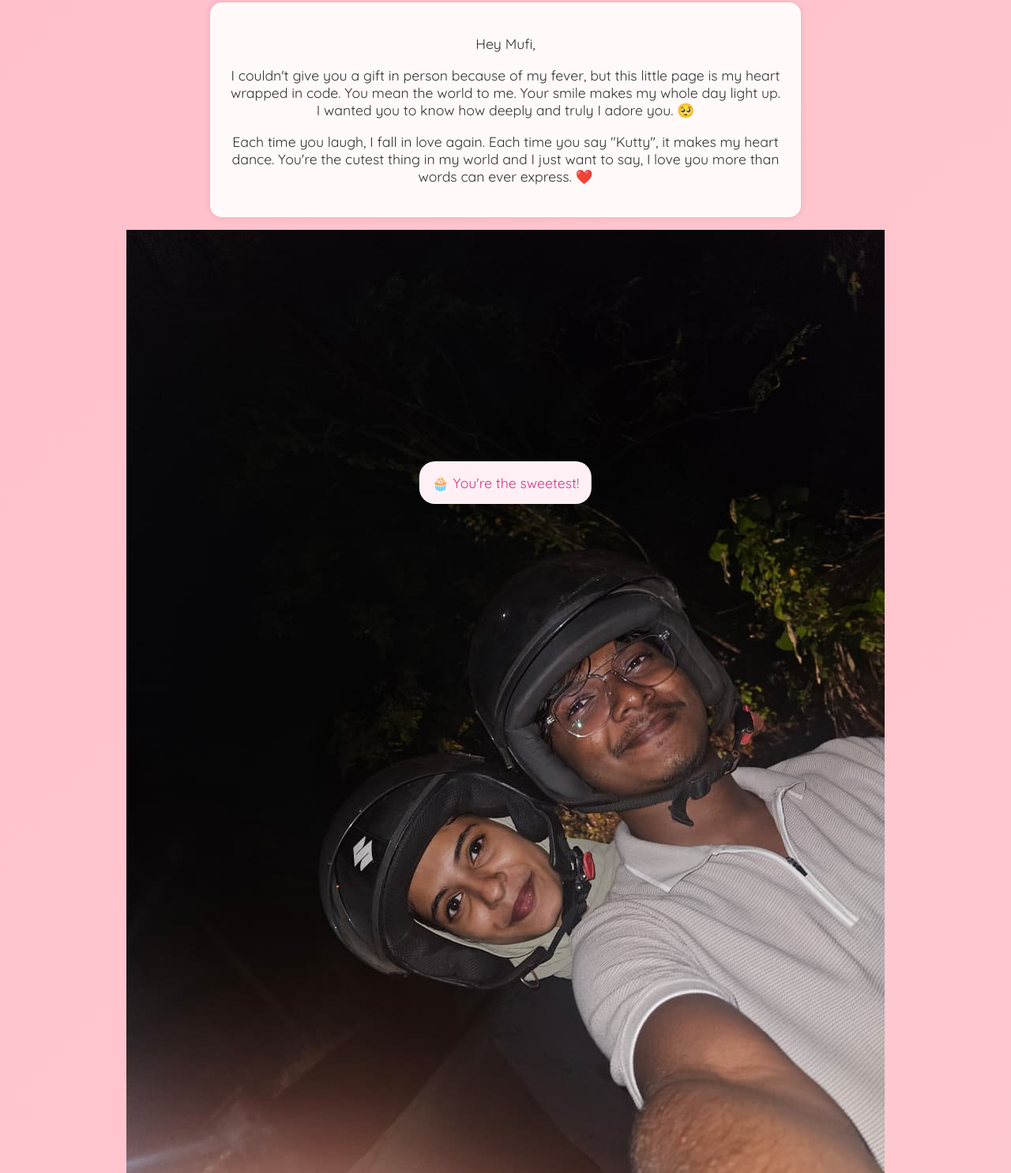
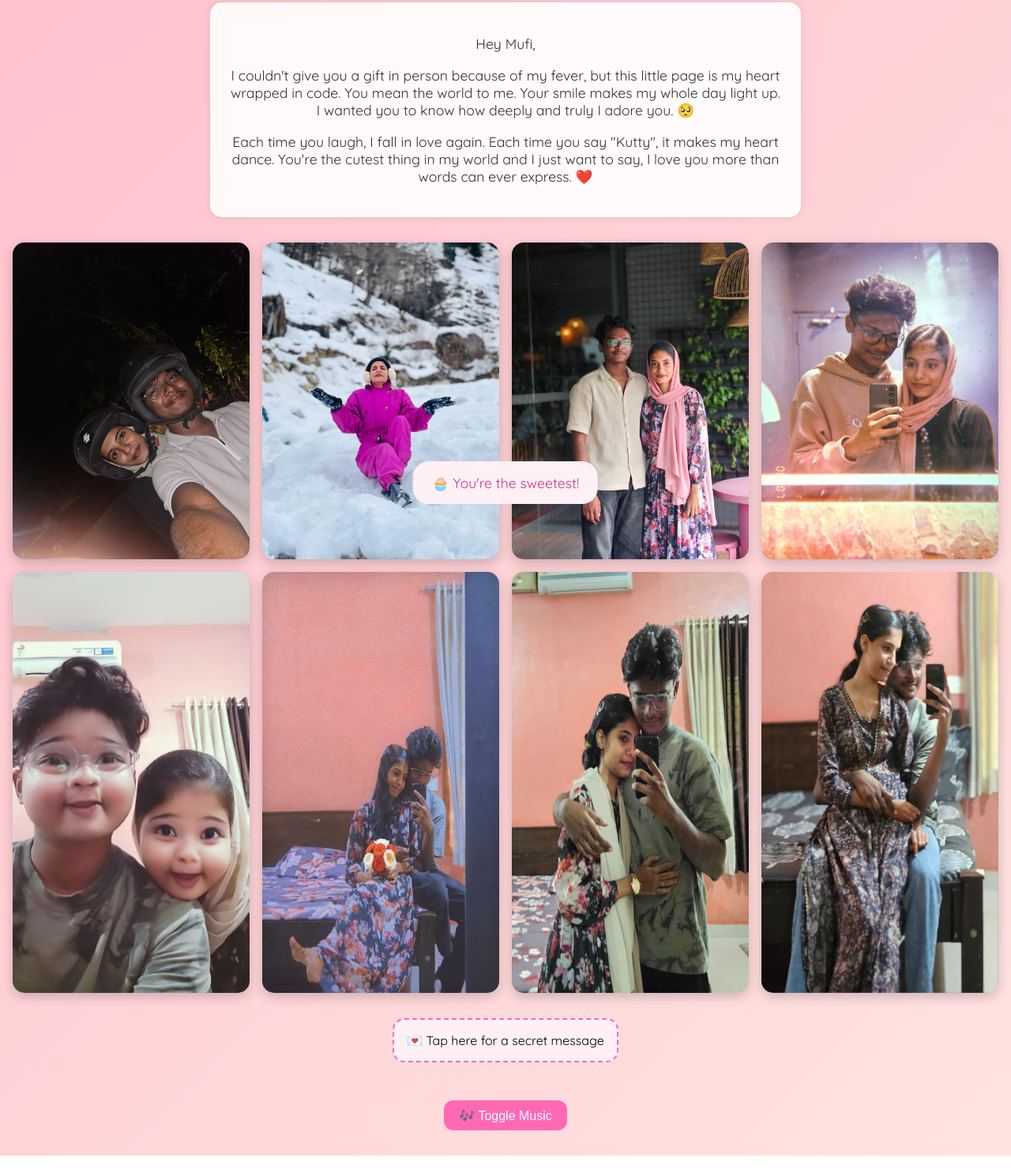
Before and after one commit to sahis5/mufi-kutty-love, a plain HTML site: page index.html in a window 1280 px wide. Shown: the part 142-1627 px from the top of the page at 79% size. After the commit the page ends 1605 px from the top, so only its background shows below. Drawn offline with Linux system fonts and the light colour scheme.

Commit message:
index.html

```diff
--- a/index.html
+++ b/index.html
@@ -5,7 +5,6 @@
   <meta charset="UTF-8" />
   <meta name="viewport" content="width=device-width, initial-scale=1.0" />
   <title>Mufi Kutty 💖</title>
-  <link rel="preconnect" href="https://fonts.googleapis.com">
   <link href="https://fonts.googleapis.com/css2?family=Pacifico&family=Quicksand&display=swap" rel="stylesheet">
   <style>
     body {
@@ -17,14 +16,14 @@
 
     .container {
       text-align: center;
-      padding: 2rem;
+      padding: 2rem 1rem;
     }
 
     h1 {
       font-family: 'Pacifico', cursive;
       color: #ff69b4;
       font-size: 2.5rem;
-      margin-bottom: 0.5rem;
+      margin-bottom: 1rem;
     }
 
     .letter {
@@ -38,17 +37,25 @@
       color: #333;
     }
 
+    .photos {
+      display: flex;
+      flex-wrap: wrap;
+      justify-content: center;
+      gap: 1rem;
+      margin-top: 2rem;
+    }
+
     .photo {
-      width: 90%;
+      width: 100%;
       max-width: 300px;
       border-radius: 15px;
-      margin: 1rem auto;
       box-shadow: 0 5px 15px rgba(0, 0, 0, 0.2);
       transition: transform 0.3s;
+      cursor: pointer;
     }
 
-    .photo:hover {
-      transform: scale(1.05);
+    .photo:active {
+      transform: scale(1.1);
     }
 
     .surprise {
@@ -83,6 +90,7 @@
       border-radius: 50%;
       box-shadow: 0 0 10px #fff, 0 0 20px #ff69b4;
       animation: sparkle 1s ease-out forwards;
+      z-index: 1000;
     }
 
     @keyframes sparkle {
@@ -98,26 +106,33 @@
       left: 50%;
       transform: translateX(-50%);
       background: #fff0f5;
-      padding: 1rem;
+      padding: 1rem 1.5rem;
       border-radius: 20px;
       font-size: 1.1rem;
       color: #d63384;
       animation: floatUp 3s ease-in-out;
+      z-index: 100;
     }
 
     @keyframes floatUp {
-      0% {
-        opacity: 0;
-        bottom: 20px;
-      }
-      50% {
-        opacity: 1;
-        bottom: 50px;
-      }
-      100% {
-        opacity: 0;
-        bottom: 100px;
-      }
+      0% { opacity: 0; bottom: 20px; }
+      50% { opacity: 1; bottom: 60px; }
+      100% { opacity: 0; bottom: 100px; }
+    }
+
+    .btn {
+      padding: 0.6rem 1.2rem;
+      font-size: 1rem;
+      border: none;
+      border-radius: 12px;
+      background: #ff69b4;
+      color: white;
+      margin-top: 1rem;
+      cursor: pointer;
+    }
+
+    .btn:hover {
+      background: #ff1493;
     }
   </style>
 </head>
@@ -132,24 +147,24 @@
       <p>Each time you laugh, I fall in love again. Each time you say "Kutty", it makes my heart dance. You're the cutest thing in my world and I just want to say, I love you more than words can ever express. ❤️</p>
     </div>
 
-
-    <img src="photo1.jpg" alt="Photo 1">
-    <img src="photo2.jpg" alt="Photo 2">
-    <img src="photo3.jpg" alt="Photo 3">
-    <img src="photo4.jpg" alt="Photo 4">
-    <img src="photo5.jpg" alt="Photo 5">
-    <img src="photo6.jpg" alt="Photo 6">
-    <img src="photo7.jpg" alt="New Photo 1">
-    <img src="photo8.jpg" alt="New Photo 2">
-
+    <div class="photos">
+      <img class="photo" src="photo1.jpg" alt="Photo 1" />
+      <img class="photo" src="photo2.jpg" alt="Photo 2" />
+      <img class="photo" src="photo3.jpg" alt="Photo 3" />
+      <img class="photo" src="photo4.jpg" alt="Photo 4" />
+      <img class="photo" src="photo5.jpg" alt="Photo 5" />
+      <img class="photo" src="photo6.jpg" alt="Photo 6" />
+      <img class="photo" src="photo7.jpg" alt="Photo 7" />
+      <img class="photo" src="photo8.jpg" alt="Photo 8" />
+    </div>
 
     <div class="surprise" onclick="showMessage()">💌 Tap here for a secret message</div>
     <div class="hidden-message" id="secret">You're my favorite notification, forever. 💌</div>
 
+    <button class="btn" onclick="toggleMusic()">🎶 Toggle Music</button>
     <audio id="bg-music" loop>
       <source src="music.mp3" type="audio/mpeg">
     </audio>
-    <button onclick="toggleMusic()">🎶 Toggle Music</button>
   </div>
 
   <div class="bubble">🧁 You're the sweetest!</div>
@@ -161,21 +176,21 @@
 
     function toggleMusic() {
       const music = document.getElementById("bg-music");
-      if (music.paused) {
-        music.play();
-      } else {
-        music.pause();
-      }
+      if (music.paused) music.play();
+      else music.pause();
     }
 
-    document.addEventListener('mousemove', function (e) {
+    document.addEventListener('touchmove', sparkleTrail);
+    document.addEventListener('mousemove', sparkleTrail);
+
+    function sparkleTrail(e) {
       const sparkle = document.createElement('div');
       sparkle.className = 'sparkle';
       sparkle.style.left = e.pageX + 'px';
       sparkle.style.top = e.pageY + 'px';
       document.body.appendChild(sparkle);
-      setTimeout(() => sparkle.remove(), 1000);
-    });
+      setTimeout(() => sparkle.remove(), 800);
+    }
   </script>
 </body>
 
```
